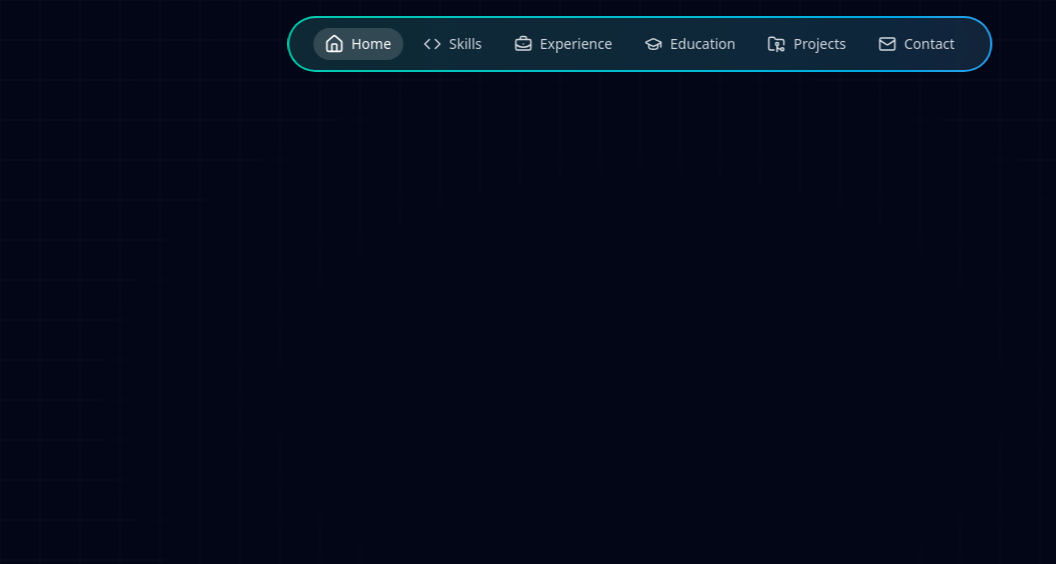
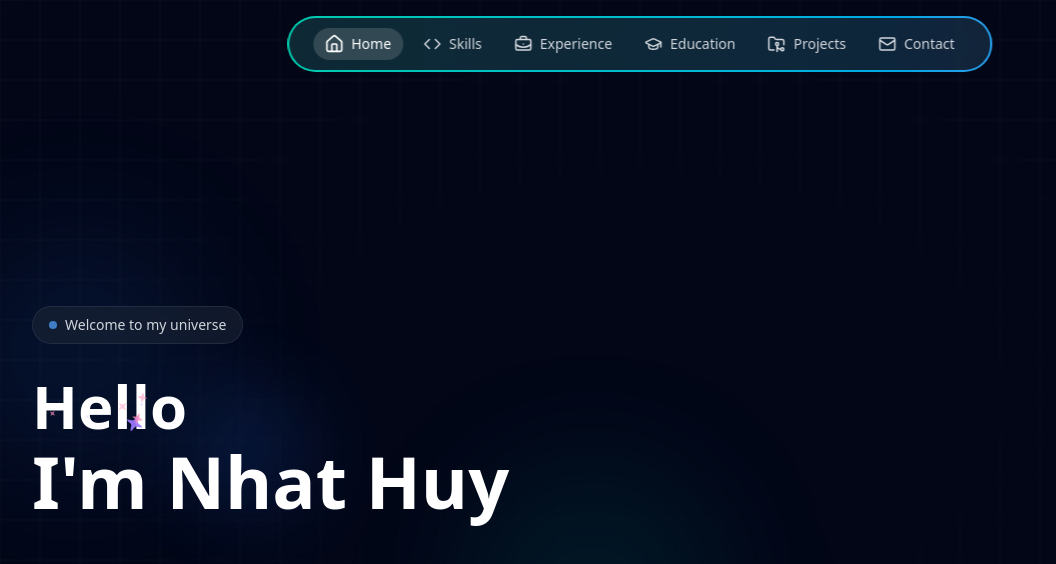
Before and after one commit to nhath24042001/my-portfolio, a Next.js app: page / in a window 1280 px wide. Shown: the top 564 px of the page, without its empty margins (0-1056 px from the left). Built offline with nearby package versions, Linux system fonts and the light colour scheme.

Commit message:
feat: add SparkText and Sparkle components for enhanced animations on Home page

```diff
--- a/package.json
+++ b/package.json
@@ -11,6 +11,7 @@
   "dependencies": {
     "class-variance-authority": "^0.7.1",
     "clsx": "^2.1.1",
+    "framer-motion": "^12.15.0",
     "lucide-react": "^0.511.0",
     "next": "15.3.2",
     "react": "^19.0.0",
--- a/src/app/page.tsx
+++ b/src/app/page.tsx
@@ -1,5 +1,6 @@
 import { GridBackground } from '@/components/shared/GridBackground'
 import { Meteor } from '@/components/shared/Meteor'
+import { SparkText } from '@/components/shared/SparkText'
 
 export default function Home() {
   return (
@@ -16,6 +17,34 @@ export default function Home() {
           <div className="absolute inset-0 overflow-hidden pointer-events-none">
             <Meteor number={20} />
           </div>
+
+          <div className="container mx-auto flex flex-col lg:flex-row items-center justify-between relative z-10 py-8 md:py-10 lg:py-12 md:pt-28 xl:pt-28">
+            <div className="w-full lg:w-1/2 mb-12 lg:mb-0 animate__animated animate__fadeInLeft relative">
+              <div className="absolute hidden lg:-top-20 lg:-left-20 lg:block w-48 h-48 lg:w-64 lg:h-64 bg-blue-500/10 rounded-full blur-3xl"></div>
+              <div className="absolute hidden lg:block lg:top-40 lg:-right-20 w-48 h-48 lg:w-64 lg:h-64 bg-teal-500/10 rounded-full blur-3xl"></div>
+
+              <div className="inline-flex items-center gap-2 px-3 sm:px-4 py-2 rounded-full bg-gray-800/50 backdrop-blur-sm border border-gray-700/50 mb-6 sm:mb-8 animate__animated animate__fadeInDown animate__delay-1s">
+                <div className="w-2 h-2 rounded-full bg-blue-400 animate-pulse"></div>
+                <span className="text-gray-300 text-xs sm:text-sm font-medium">
+                  Welcome to my universe
+                </span>
+              </div>
+
+              <div className="relative mb-6 sm:mb-8">
+                <h1 className="text-4xl sm:text-5xl lg:text-7xl font-bold leading-tight">
+                  <SparkText text="Hello" />
+                  <span className="relative inline-block">
+                    I&apos;m
+                    <span className="typing-effect gradient-text">
+                      {' '}
+                      Nhat Huy
+                    </span>
+                  </span>
+                </h1>
+                <div className="absolute -z-10 top-1/2 -translate-y-1/2 left-1/4 w-24 sm:w-32 h-24 sm:h-32 bg-blue-500/20 rounded-full blur-2xl animate-pulse"></div>
+              </div>
+            </div>
+          </div>
         </section>
       </main>
     </>
--- /dev/null
+++ b/src/components/shared/SparkText.tsx
@@ -0,0 +1,84 @@
+'use client'
+import { cn } from '@/lib/utils';
+import { useEffect, useState } from 'react'
+import { Sparkle } from './Sparkle';
+
+interface SparkTextProps {
+  text: string
+  colors?: { first: string; second: string }
+  className?: string
+  sparklesCount?: number
+}
+
+type Sparkle = {
+  id: string
+  x: string
+  y: string
+  color: string
+  delay: number
+  scale: number
+  lifespan: number
+}
+
+export const SparkText = ({
+  text,
+  colors = { first: '#9E7AFF', second: '#FE8BBB' },
+  className,
+  sparklesCount = 10,
+  ...props
+}: SparkTextProps) => {
+  const [sparkles, setSparkles] = useState<Sparkle[]>([])
+
+  useEffect(() => {
+    const generateStar = () => {
+      const starX = `${Math.random() * 100}%`
+      const starY = `${Math.random() * 100}%`
+      const color = Math.random() > 0.5 ? colors.first : colors.second
+      const delay = Math.random() * 2
+      const scale = Math.random() * 1 + 0.3
+      const lifespan = Math.random() * 10 + 5
+      const id = `${starX}-${starY}-${Date.now()}`
+      return { id, x: starX, y: starY, color, delay, scale, lifespan }
+    }
+
+    const initializeStars = () => {
+      const newSparkles = Array.from({ length: sparklesCount }, generateStar)
+      setSparkles(newSparkles)
+    }
+
+    const updateStars = () => {
+      setSparkles((currentSparkles) =>
+        currentSparkles.map((star) => {
+          if (star.lifespan <= 0) {
+            return generateStar()
+          } else {
+            return { ...star, lifespan: star.lifespan - 0.1 }
+          }
+        })
+      )
+    }
+
+    initializeStars()
+    const interval = setInterval(updateStars, 100)
+
+    return () => clearInterval(interval)
+  }, [colors.first, colors.second, sparklesCount])
+  return (
+    <div
+      className={cn('text-6xl font-bold', className)}
+      {...props}
+      style={{
+        // @ts-expect-error: Allow custom CSS variables
+        '--sparkles-first-color': `${colors.first}`,
+        '--sparkles-second-color': `${colors.second}`,
+      }}
+    >
+      <span className="relative inline-block">
+        {sparkles.map((sparkle) => (
+          <Sparkle key={sparkle.id} {...sparkle} />
+        ))}
+        <strong>{text}</strong>
+      </span>
+    </div>
+  )
+}
--- /dev/null
+++ b/src/components/shared/Sparkle.tsx
@@ -0,0 +1,41 @@
+import { motion } from 'framer-motion'
+
+interface SparkleProps {
+  id: string
+  x: string
+  y: string
+  color: string
+  delay?: number
+  scale?: number
+}
+
+export const Sparkle = ({
+  id,
+  x,
+  y,
+  color,
+  delay = 0,
+  scale = 1,
+}: SparkleProps) => {
+  return (
+    <motion.svg
+      key={id}
+      className="pointer-events-none absolute z-20"
+      initial={{ opacity: 0, left: x, top: y }}
+      animate={{
+        opacity: [0, 1, 0],
+        scale: [0, scale, 0],
+        rotate: [75, 120, 150],
+      }}
+      transition={{ duration: 0.8, repeat: Infinity, delay }}
+      width="21"
+      height="21"
+      viewBox="0 0 21 21"
+    >
+      <path
+        d="M9.82531 0.843845C10.0553 0.215178 10.9446 0.215178 11.1746 0.843845L11.8618 2.72026C12.4006 4.19229 12.3916 6.39157 13.5 7.5C14.6084 8.60843 16.8077 8.59935 18.2797 9.13822L20.1561 9.82534C20.7858 10.0553 20.7858 10.9447 20.1561 11.1747L18.2797 11.8618C16.8077 12.4007 14.6084 12.3916 13.5 13.5C12.3916 14.6084 12.4006 16.8077 11.8618 18.2798L11.1746 20.1562C10.9446 20.7858 10.0553 20.7858 9.82531 20.1562L9.13819 18.2798C8.59932 16.8077 8.60843 14.6084 7.5 13.5C6.39157 12.3916 4.19225 12.4007 2.72023 11.8618L0.843814 11.1747C0.215148 10.9447 0.215148 10.0553 0.843814 9.82534L2.72023 9.13822C4.19225 8.59935 6.39157 8.60843 7.5 7.5C8.60843 6.39157 8.59932 4.19229 9.13819 2.72026L9.82531 0.843845Z"
+        fill={color}
+      />
+    </motion.svg>
+  )
+}
```
Also changed, not shown: 1 other file (tests, documents, lock files or other folders).
